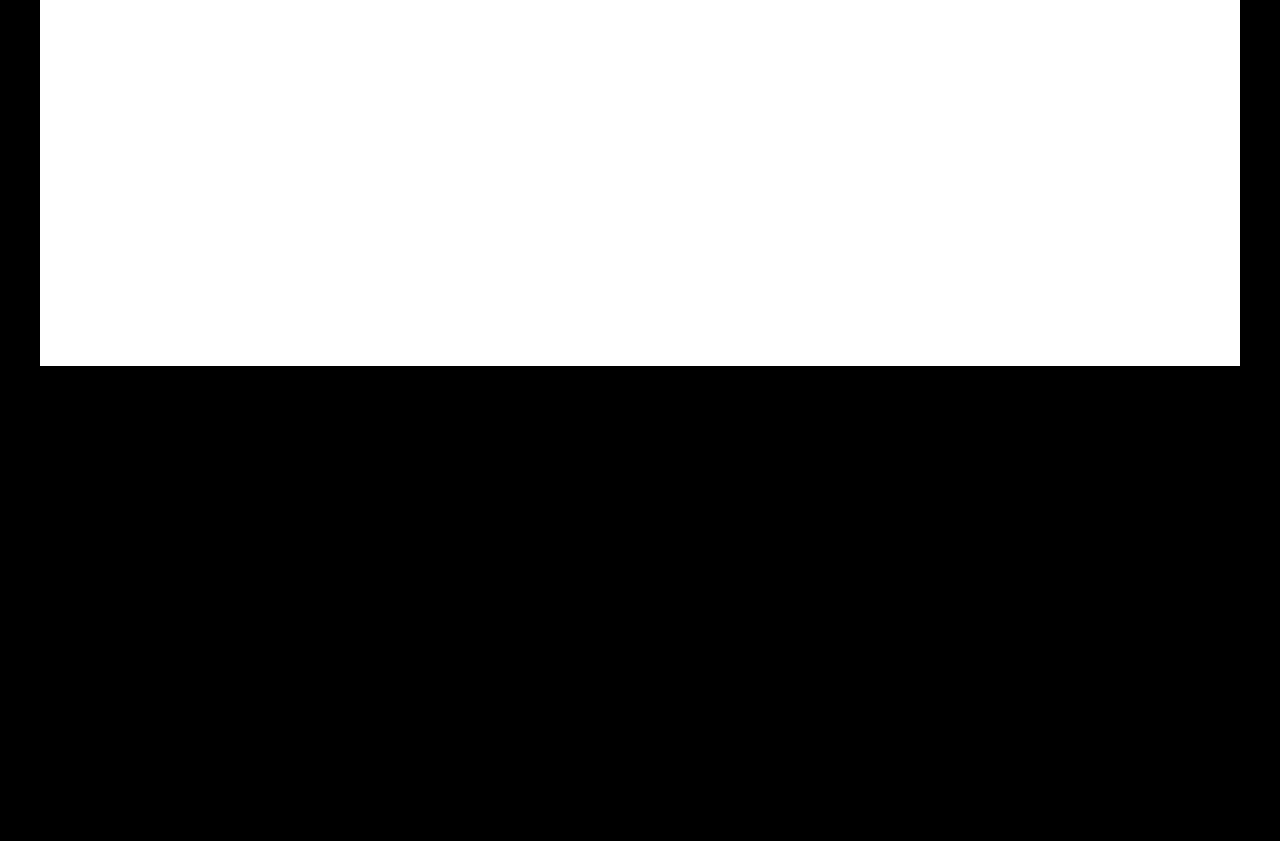
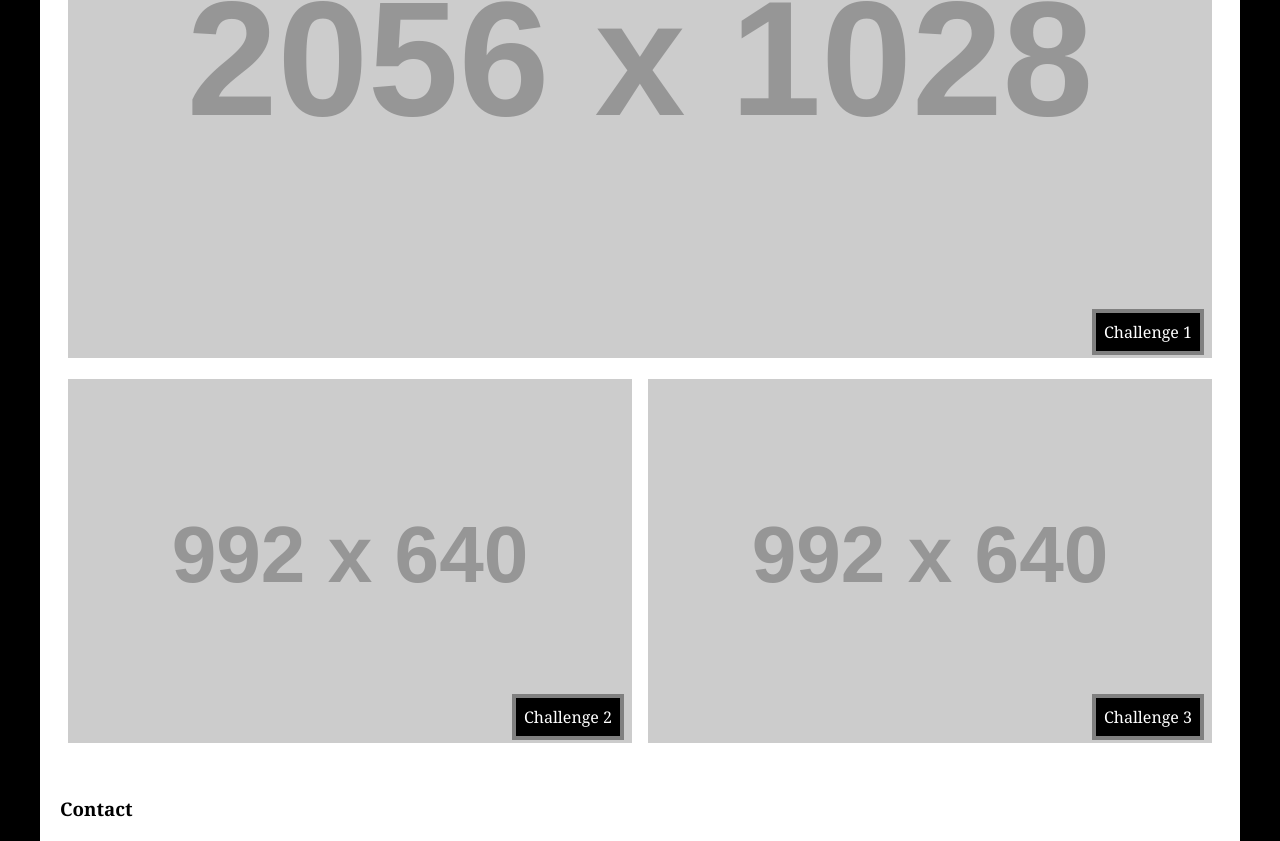
Before and after one commit to cdgonzo23/professional-portfolio, a plain HTML site: page index.html in a window 1280 px wide. Shown: the part 434-1275 px from the top of the page. Before the commit the page ends 800 px from the top, so only its background shows below. Drawn offline with Linux system fonts and the light colour scheme; placeholder pictures from the web are drawn by us.

Commit message:
updated html and css formatting

```diff
--- a/assets/css/style.css
+++ b/assets/css/style.css
@@ -50,3 +50,42 @@ section,
 footer {
     padding: 20px;
 }
+
+.work-items {
+    display: flex;
+    flex-direction: row;
+    flex-wrap: wrap;
+    justify-content: space-between;
+}
+
+.work-item {
+    position: relative;
+    display: inline-block;
+    width: 50%;
+}
+
+.featured {
+    width: 100%;
+}
+
+.fluid-img {
+    width: 100%;
+    padding: 8px;
+}
+
+.caption {
+    position: absolute;
+    bottom: 0;
+    right: 0;
+    margin: 16px;
+    padding: 8px;
+    background-color: var(--dark);
+    color: var(--light);
+    border: 4px solid gray;
+}
+
+@media screen and (max-width: 576px) {
+    .work-item {
+        width: 100%;
+    }
+}
--- a/index.html
+++ b/index.html
@@ -23,6 +23,20 @@
         </section>
         <section>
             <h2 id="work">Work</h2>
+            <div class="work-items">
+                <a href="#" class="work-item featured">
+                    <p class="caption">Challenge 1</p>
+                    <img class="fluid-img" src="https://via.placeholder.com/2056x1028" alt="challenge 1" />
+                </a>
+                <a href="#" class="work-item">
+                    <p class="caption">Challenge 2</p>
+                    <img class="fluid-img" src="https://via.placeholder.com/992x640" alt="challenge 2" />
+                </a>
+                <a href="#" class="work-item">
+                    <p class="caption">Challenge 3</p>
+                    <img class="fluid-img" src="https://via.placeholder.com/992x640" alt="challenge 3" />
+                </a>
+            </a>
         </section>
         <footer>
             <h3 id="contact">Contact</h3>
```
